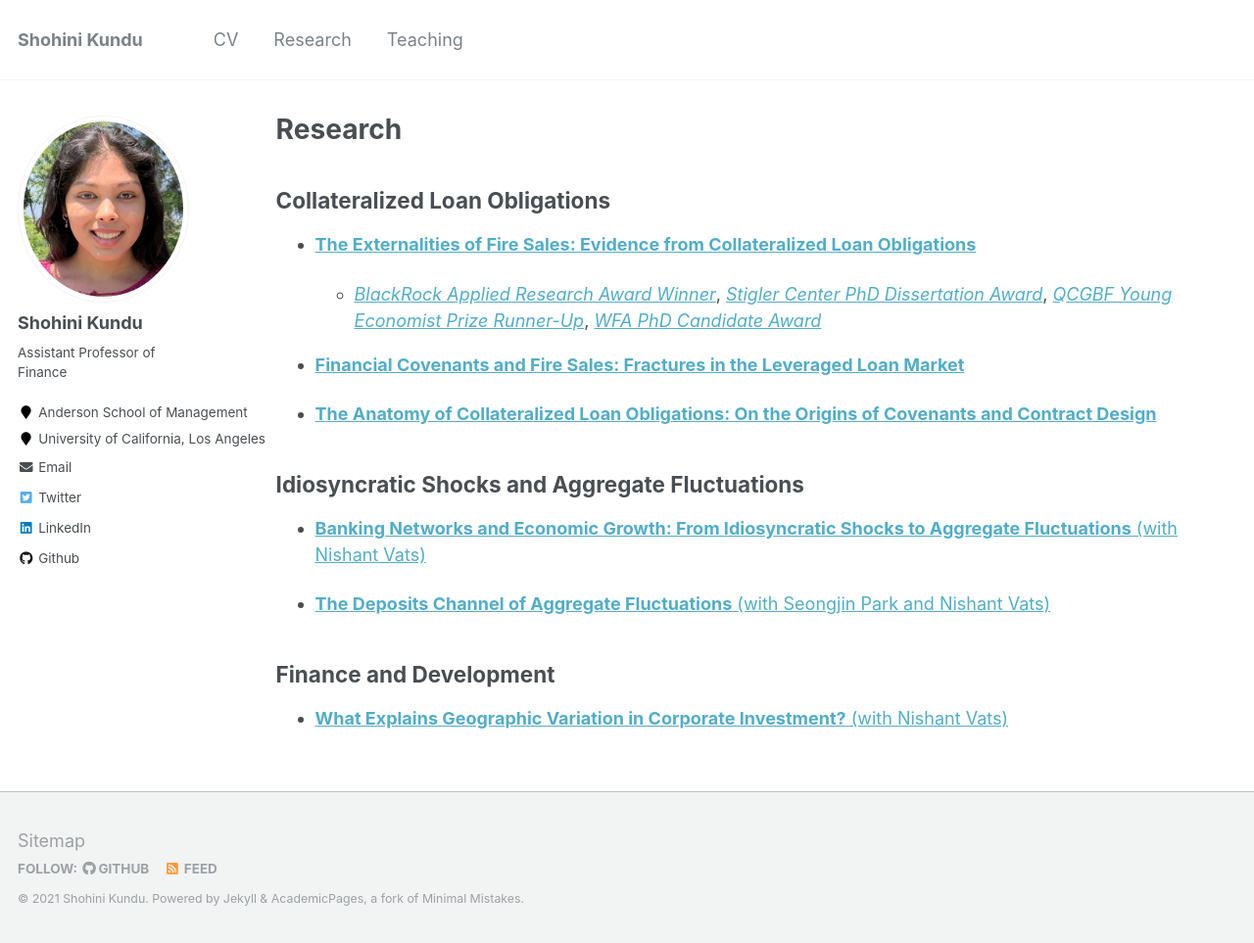
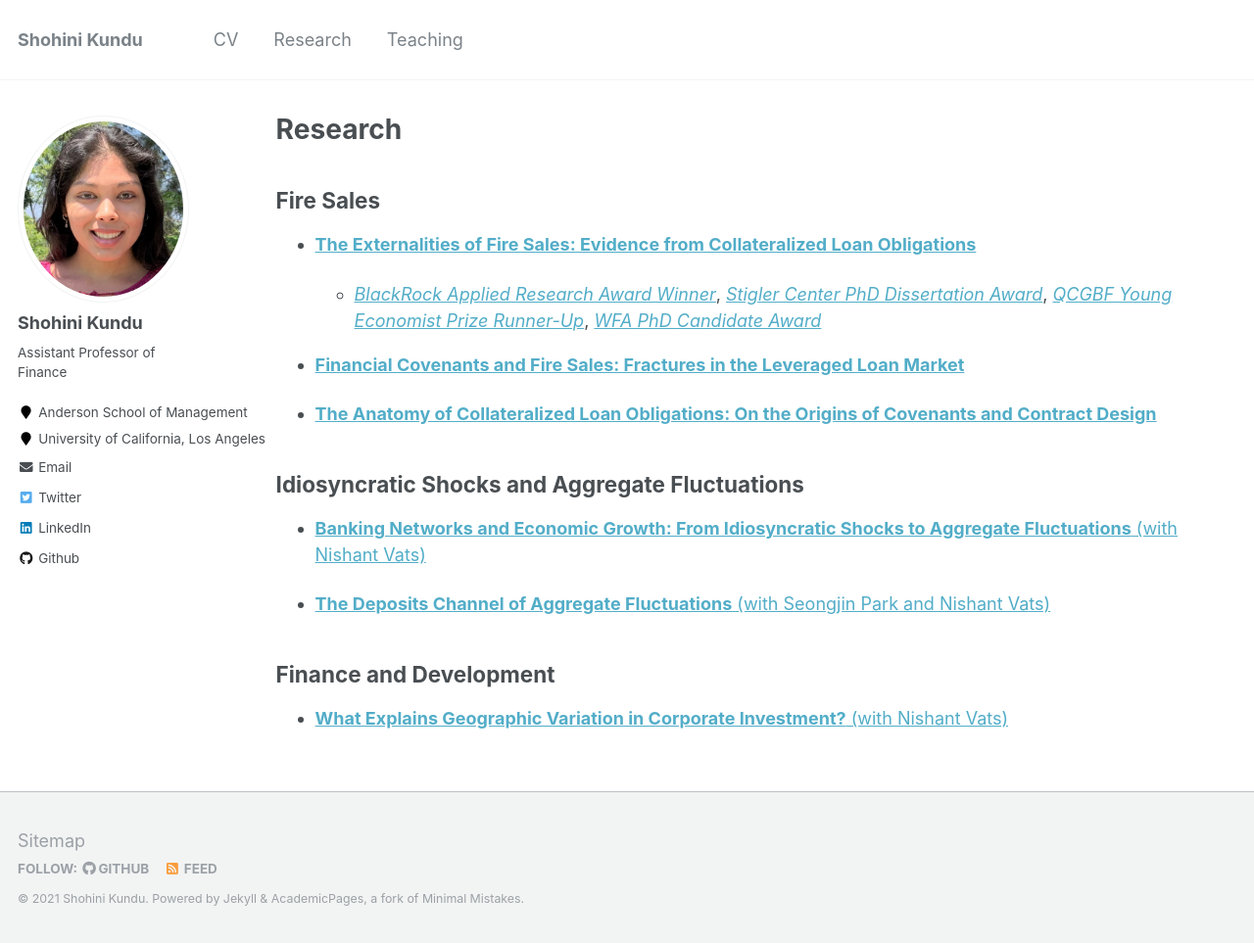
Before and after one commit to shohinikundu/shohinikundu.github.io, a Jekyll site: the page built from _pages/research.md, in a window 1280 px wide and 963 px high. Shown: the whole window at 98% size. Built offline with Jekyll 4.4.1, drawn with Linux system fonts in a browser that asks for light colours.

Commit message:
Update research.md

```diff
--- a/_pages/research.md
+++ b/_pages/research.md
@@ -4,7 +4,7 @@ title: "Research"
 permalink: /research/
 author_profile: true
 ---
-## Collateralized Loan Obligations
+## Fire Sales
 
  * [**The Externalities of Fire Sales: Evidence from Collateralized Loan Obligations**](https://papers.ssrn.com/sol3/papers.cfm?abstract_id=3735645)
 
```
